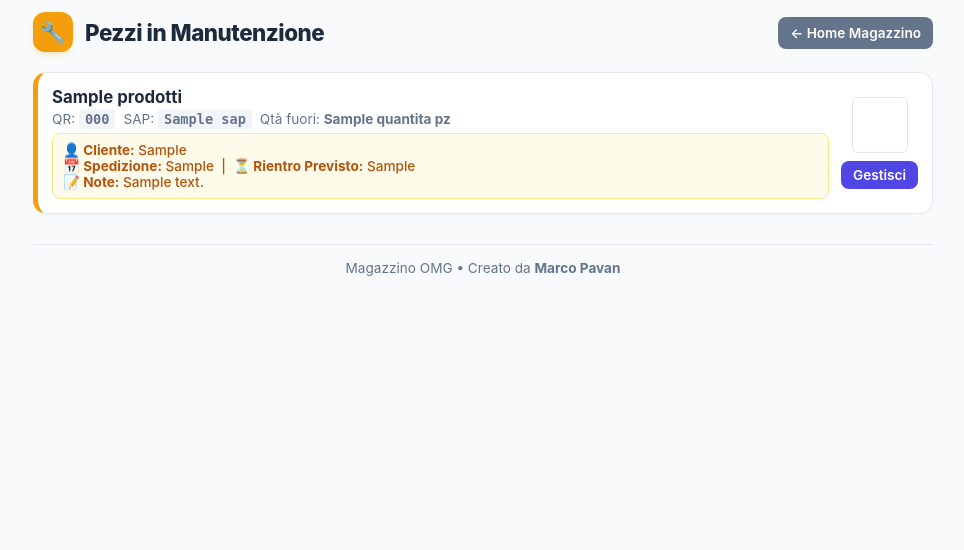
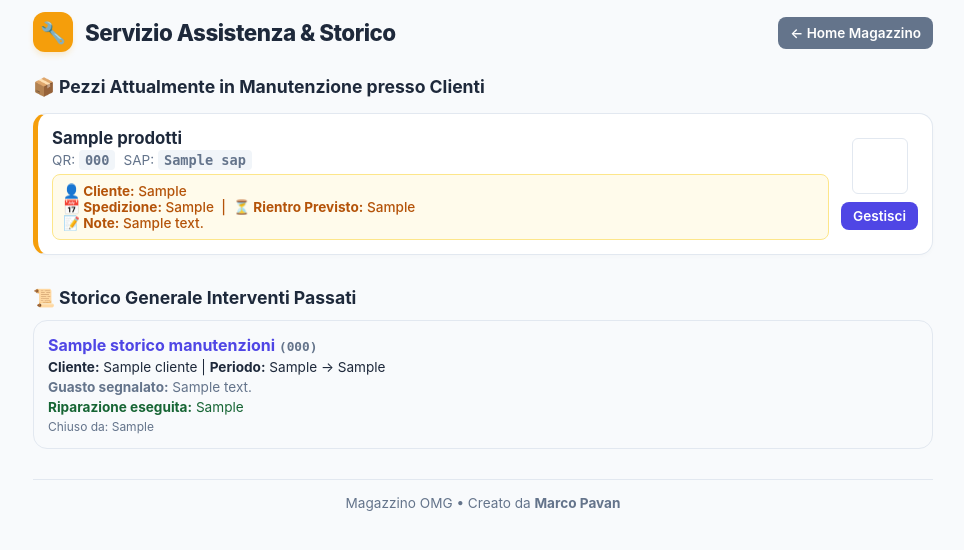
Before and after one commit to saffiodeep95/magazzinooi-qr, a Flask app: page /manutenzioni in a window 1280 px wide. Shown: the top 550 px of the page, without its empty margins (157-1121 px from the left). Run offline with Flask 3, Linux system fonts and the light colour scheme; the visitor is signed in with stand-in values (Sample User, id 1); a database or web service that is not in the repository returns one stand-in record (values such as "Sample title"); some libraries are stand-ins or nearby versions.

Commit message:
Update manutenzioni.html

```diff
--- a/templates/manutenzioni.html
+++ b/templates/manutenzioni.html
@@ -3,7 +3,7 @@
 <head>
     <meta charset="UTF-8">
     <meta name="viewport" content="width=device-width, initial-scale=1.0">
-    <title>Prodotti in Manutenzione - Magazzino OMG</title>
+    <title>Servizio Assistenza - Magazzino OMG</title>
     <link rel="manifest" href="{{ url_for('static', filename='manifest.json') }}">
     <meta name="theme-color" content="#4f46e5">
     <style>
@@ -97,6 +97,20 @@
             color: #b45309;
             font-weight: 500;
         }
+        .storico-card {
+            background: #f8fafc;
+            border: 1px solid var(--border-color);
+            border-radius: 14px;
+            padding: 14px;
+            margin-bottom: 8px;
+            font-size: 0.85rem;
+        }
+        .section-title {
+            font-size: 1.1rem;
+            font-weight: 700;
+            color: var(--text-main);
+            margin: 24px 0 12px 0;
+        }
         .item-right { display: flex; flex-direction: column; align-items: center; gap: 8px; }
         img.qr-thumb { width: 50px; height: 50px; border-radius: 6px; background: #fff; padding: 2px; border: 1px solid var(--border-color); display: block; }
         a.action-btn { background: var(--primary); color: white; text-decoration: none; font-weight: 600; font-size: 0.85rem; padding: 6px 12px; border-radius: 8px; text-align: center; }
@@ -115,13 +129,14 @@
     <div class="top-bar">
         <header>
             <div class="logo-badge">🔧</div>
-            <h1>Pezzi in Manutenzione</h1>
+            <h1>Servizio Assistenza & Storico</h1>
         </header>
         <div>
             <a href="{{ url_for('index') }}" class="back-btn">← Home Magazzino</a>
         </div>
     </div>
 
+    <div class="section-title">📦 Pezzi Attualmente in Manutenzione presso Clienti</div>
     <div class="items-grid">
         {% for p in prodotti %}
         <div class="item-card">
@@ -132,7 +147,6 @@
                     {% if p.sap %}
                     <span>SAP: <strong class="item-badge">{{ p.sap }}</strong></span>
                     {% endif %}
-                    <span>Qtà fuori: <strong>{{ p.quantita }} pz</strong></span>
                 </div>
                 <div class="maint-info">
                     <strong>👤 Cliente:</strong> {{ p.cliente_manutenzione }}<br>
@@ -149,8 +163,27 @@
             </div>
         </div>
         {% else %}
-        <div class="card" style="text-align: center; background: #ffffff; padding: 30px; border-radius: 14px; border: 1px solid var(--border-color); color: var(--text-muted);">
-            🎉 Ottimo! Al momento non ci sono pezzi fuori in manutenzione presso i clienti.
+        <div class="card" style="text-align: center; background: #ffffff; padding: 20px; border-radius: 14px; border: 1px solid var(--border-color); color: var(--text-muted);">
+            Nessun pezzo attualmente fuori in manutenzione.
+        </div>
+        {% endfor %}
+    </div>
+
+    <div class="section-title" style="margin-top: 32px;">📜 Storico Generale Interventi Passati</div>
+    <div>
+        {% for s in storico %}
+        <div class="storico-card">
+            <p style="margin: 0 0 4px 0; font-weight: 700; font-size: 1rem; color: var(--primary);">{{ s.nome_prodotto }} <span style="font-family: monospace; font-size: 0.8rem; color: var(--text-muted);">({{ s.qr_code }})</span></p>
+            <p style="margin: 0 0 4px 0;"><strong>Cliente:</strong> {{ s.cliente }} | <strong>Periodo:</strong> {{ s.data_spedizione if s.data_spedizione else 'N/D' }} → {{ s.data_rientro if s.data_rientro else 'N/D' }}</p>
+            {% if s.note_manutenzione %}
+            <p style="margin: 0 0 4px 0; color: var(--text-muted);"><strong>Guasto segnalato:</strong> {{ s.note_manutenzione }}</p>
+            {% endif %}
+            <p style="margin: 0 0 4px 0; color: #166534;"><strong>Riparazione eseguita:</strong> {{ s.materiale_ritornato if s.materiale_ritornato else 'N/D' }}</p>
+            <p style="margin: 0; font-size: 0.75rem; color: var(--text-muted);">Chiuso da: {{ s.chiuso_da }}</p>
+        </div>
+        {% else %}
+        <div class="card" style="text-align: center; background: #ffffff; padding: 20px; border-radius: 14px; border: 1px solid var(--border-color); color: var(--text-muted);">
+            Nessun intervento registrato nello storico.
         </div>
         {% endfor %}
     </div>
```
